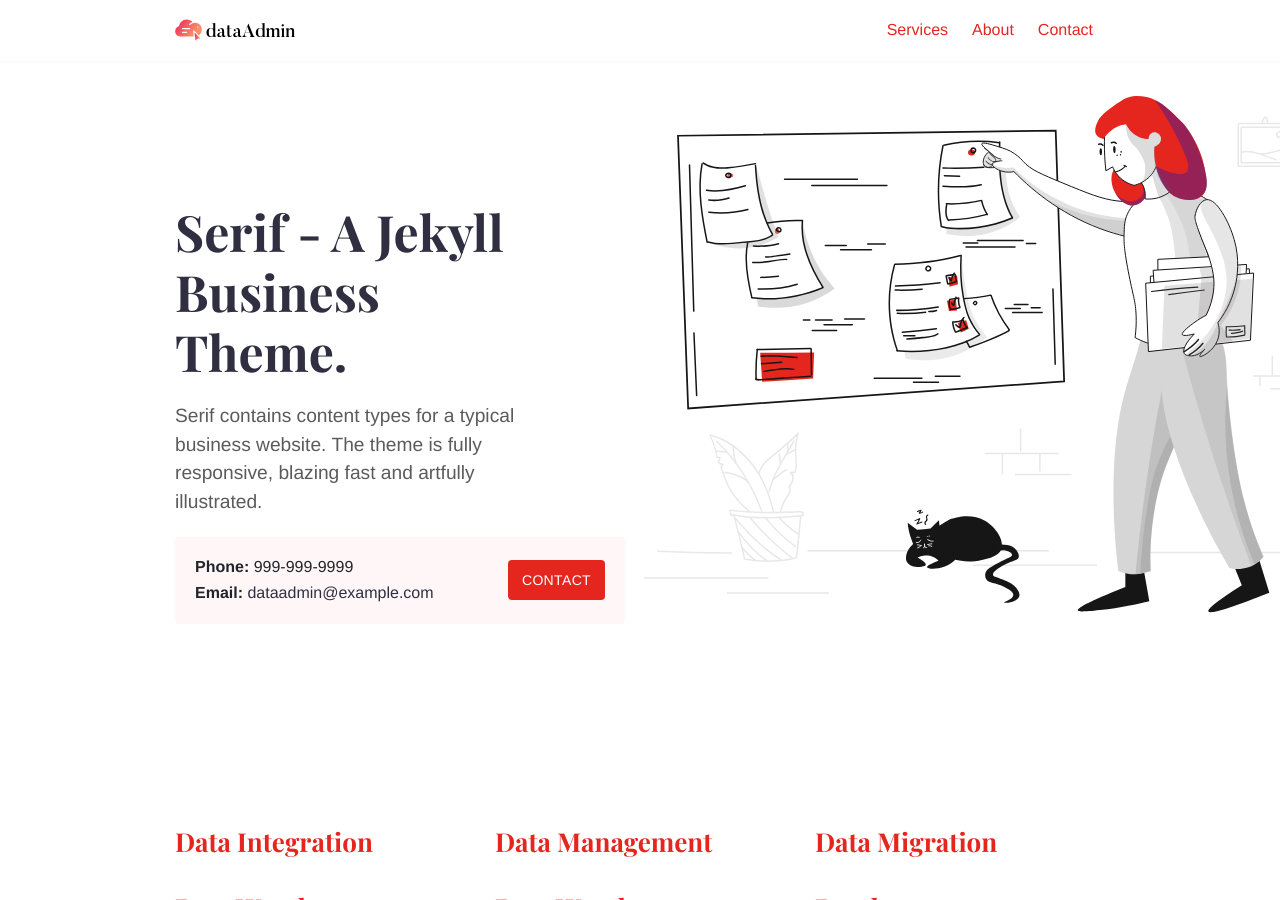
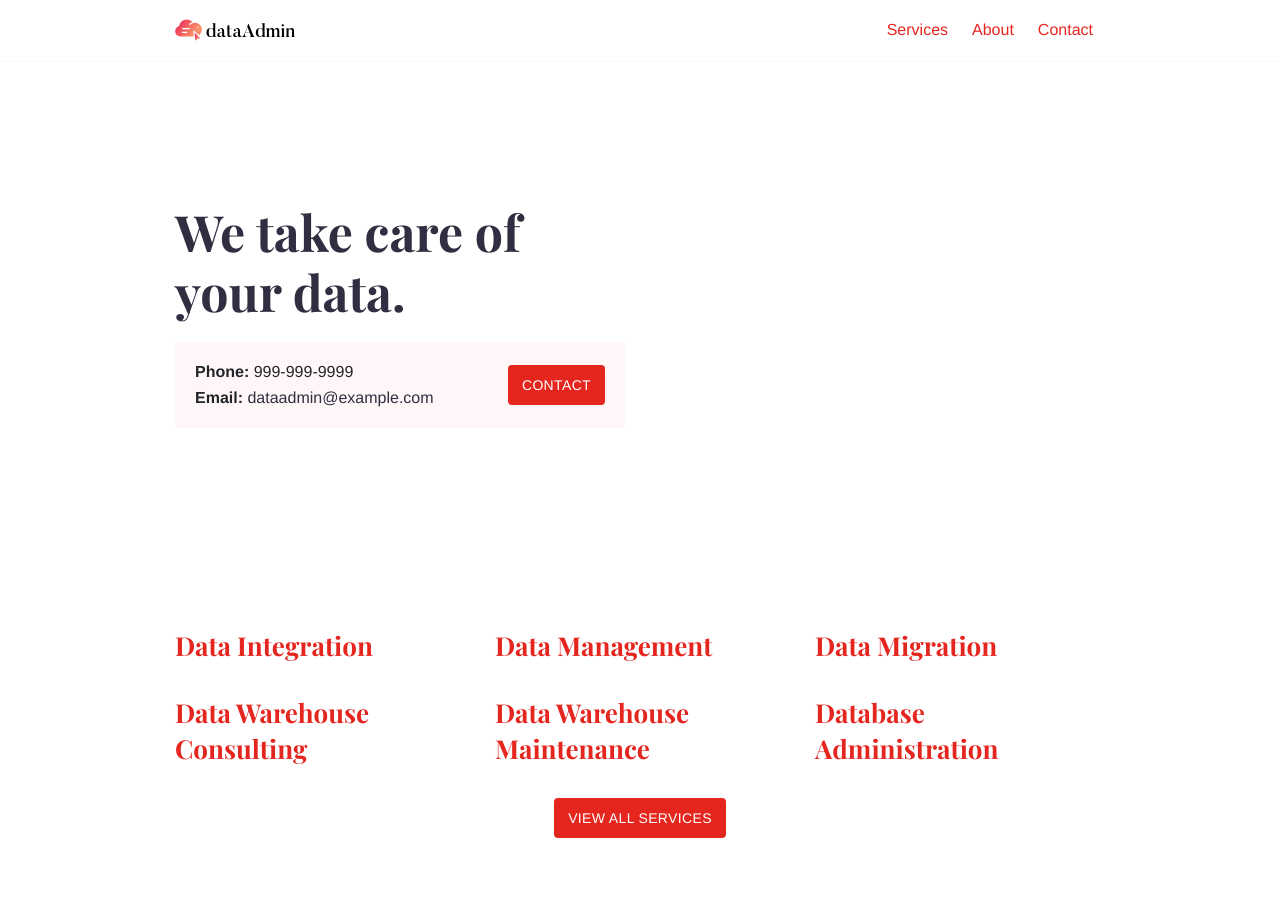
Before and after one commit to imsunchips/imanagedata, a Jekyll site: the page built from index.md, in a window 1280 px wide and 900 px high. Built offline with Jekyll 4.4.1, drawn with Linux system fonts in a browser that asks for light colours.

Commit message:
updated index page

```diff
--- a/index.md
+++ b/index.md
@@ -1,13 +1,11 @@
 ---
 title: dataAdmin
 layout: home
-description:
-intro_image: "images/illustrations/pointing.svg"
-intro_image_absolute: true
-intro_image_hide_on_mobile: true
+description: all about data
+#intro_image: "images/illustrations/pointing.svg"
+#intro_image_absolute: true
+#intro_image_hide_on_mobile: true
 show_call_box: true
 ---
 
-# Serif - A Jekyll Business Theme.
-
-Serif contains content types for a typical business website. The theme is fully responsive, blazing fast and artfully illustrated.
+# We take care of your data.
```
